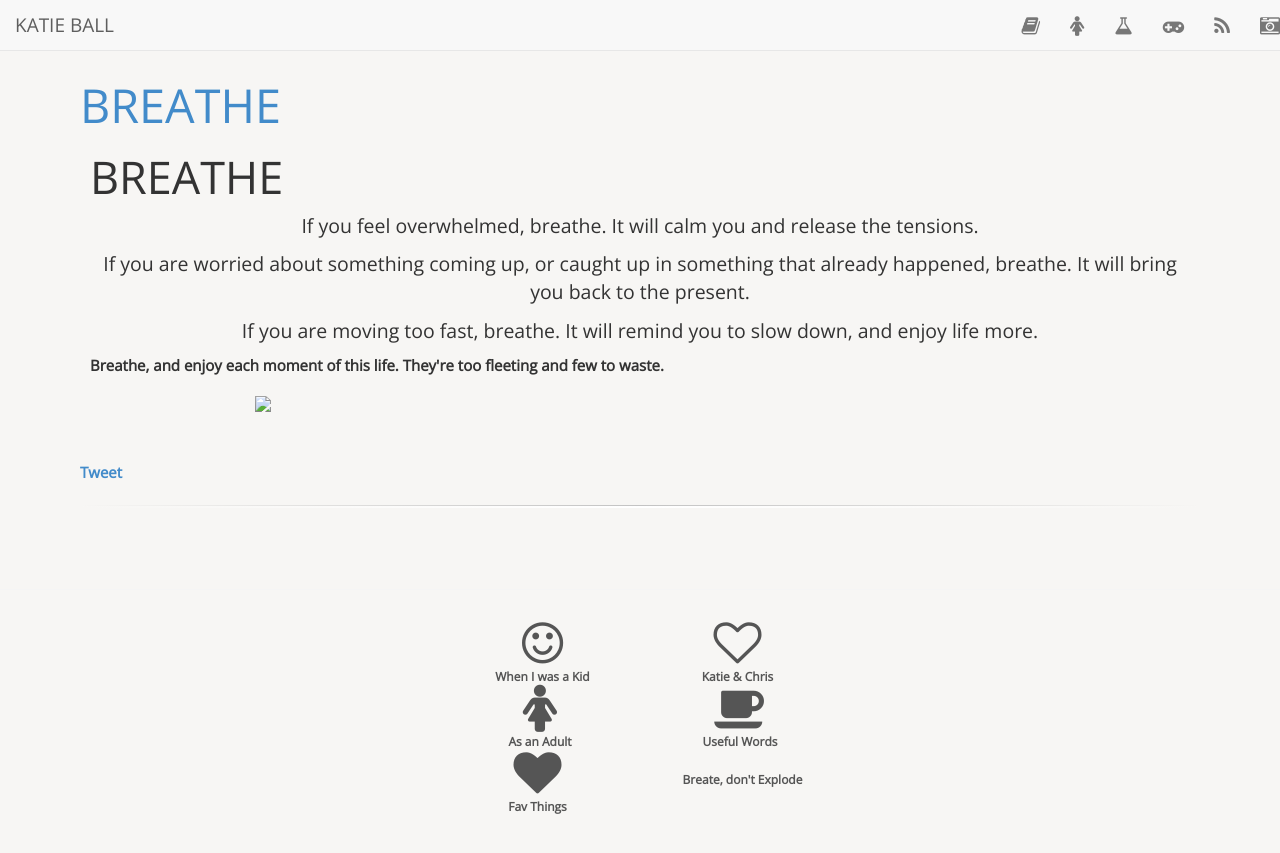
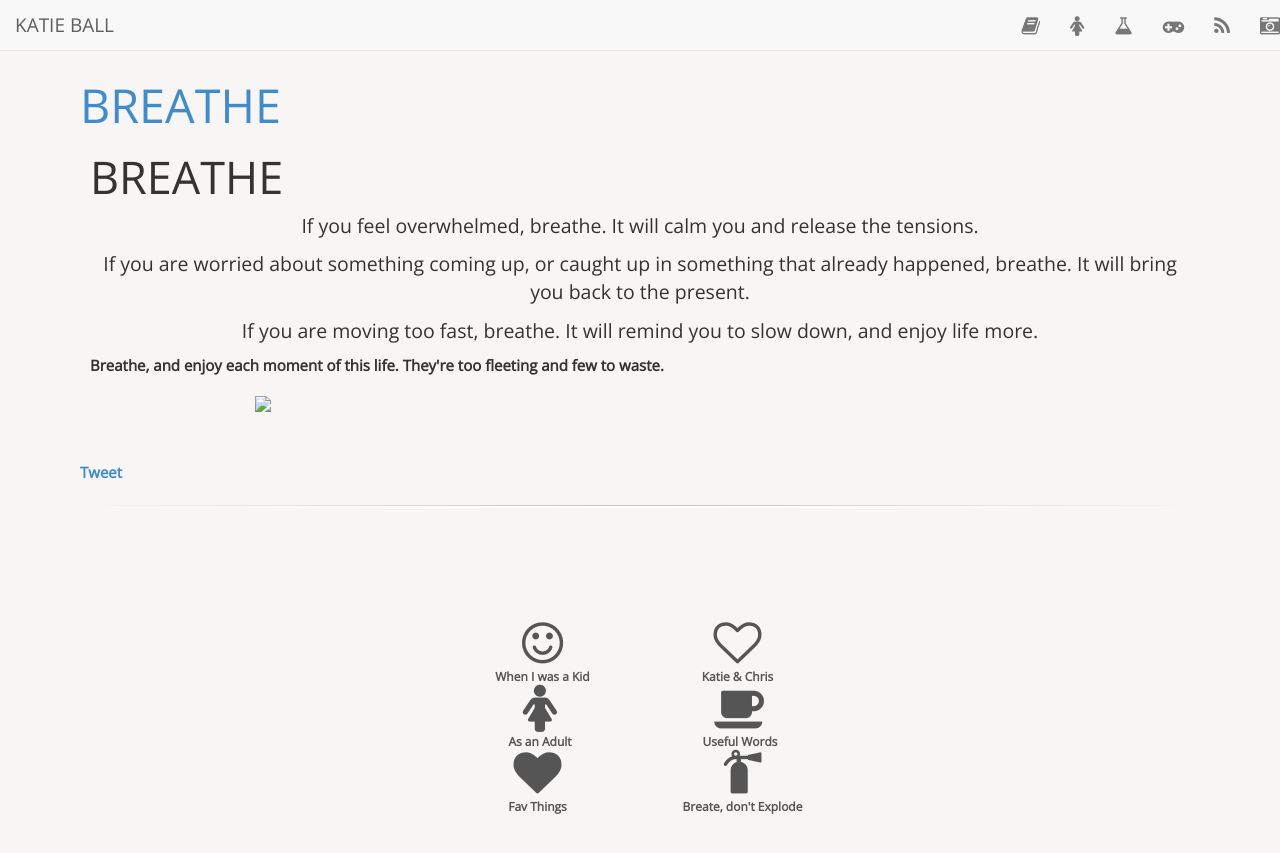
Before and after one commit to roachhd/roachhd.github.io, a Jekyll site: the page built from breathe/index.html, in a window 1280 px wide. Shown: the top 853 px of the page. Built offline with Jekyll 4.4.1, drawn with Linux system fonts in a browser that asks for light colours; nearby versions of some CDN libraries; Markdown is read by kramdown in place of the engine named in the settings; comment, search, counter and statistics services are not loaded.

Commit message:
Update innerfooter.html

```diff
--- a/_includes/innerfooter.html
+++ b/_includes/innerfooter.html
@@ -41,7 +41,7 @@
         </div>
         <div class="col-lg-2 next">
           <a href="/breathe/">
-            <i class="fa fa-bomb fa-4x"></i>
+            <i class="fa fa-fire-extinguisher fa-4x"></i>
             <div>
               Breate, don't Explode
             </div>
```
